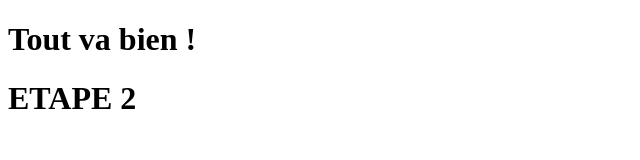
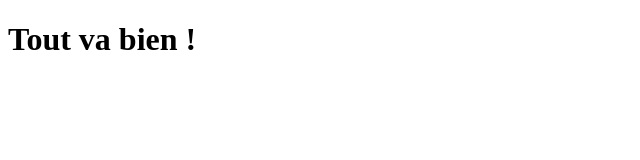
Before and after one commit to Phlar-Navi/Formation_ODC, a plain HTML site: page index.html in a window 1280 px wide. Shown: the whole page, without its empty margins (0-640 px from the left). Drawn offline with Linux system fonts and the light colour scheme.

```diff
--- a/index.html
+++ b/index.html
@@ -7,6 +7,5 @@
 </head>
 <body>
     <h1> Tout va bien ! </h1>
-    <h1> ETAPE 2 </h1>
 </body>
 </html>
```
